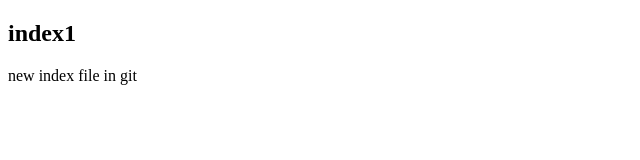
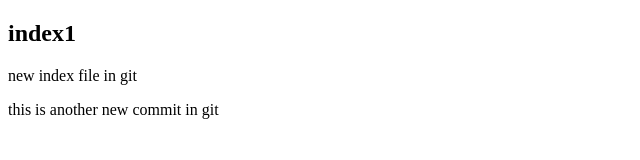
Before and after one commit to Vishwas-Deshpandey/learnGit, a plain HTML site: page index1.html in a window 1280 px wide. Shown: the whole page, without its empty margins (0-640 px from the left). Drawn offline with Linux system fonts and the light colour scheme.

Commit message:
Commit Message

```diff
--- a/index1.html
+++ b/index1.html
@@ -8,5 +8,6 @@
 <body>
     <h2>index1</h2>
     <p>new index file in git</p>
+    <p>this is another new commit in git</p>
 </body>
 </html>
```
